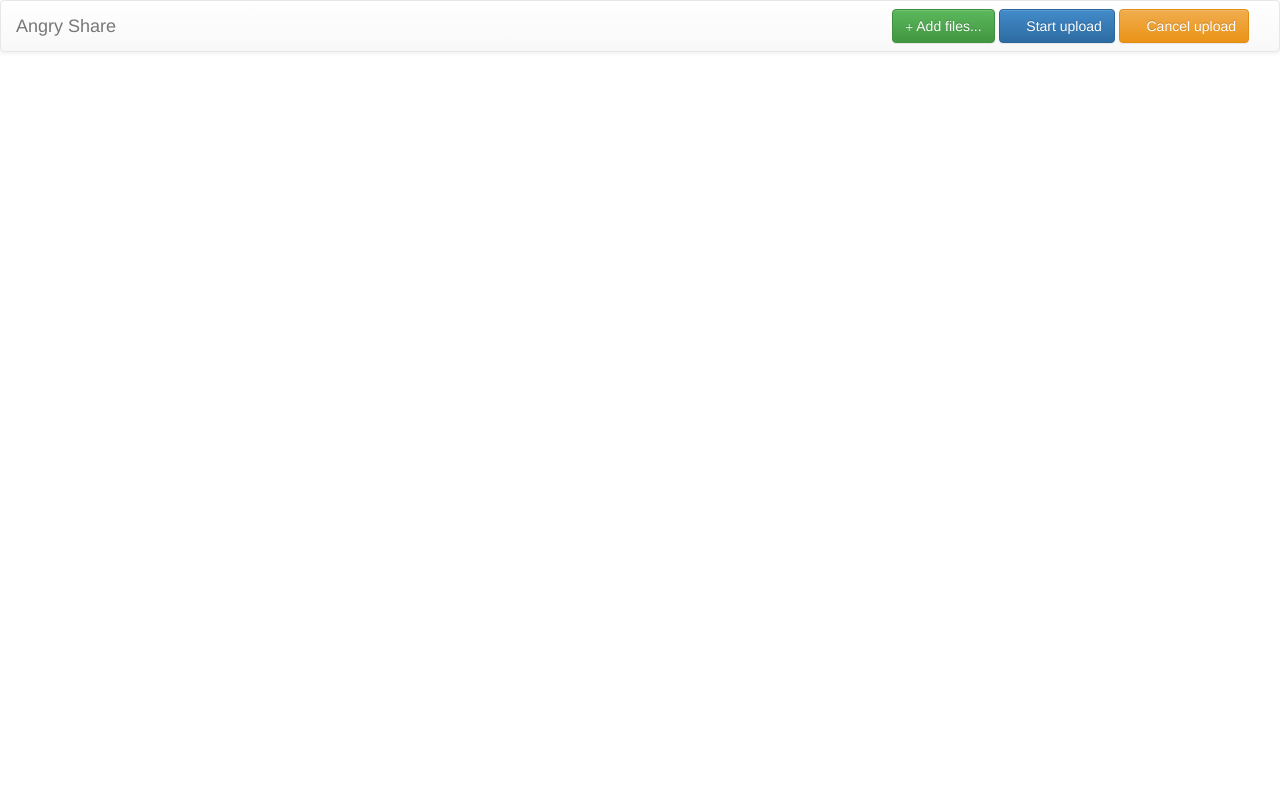
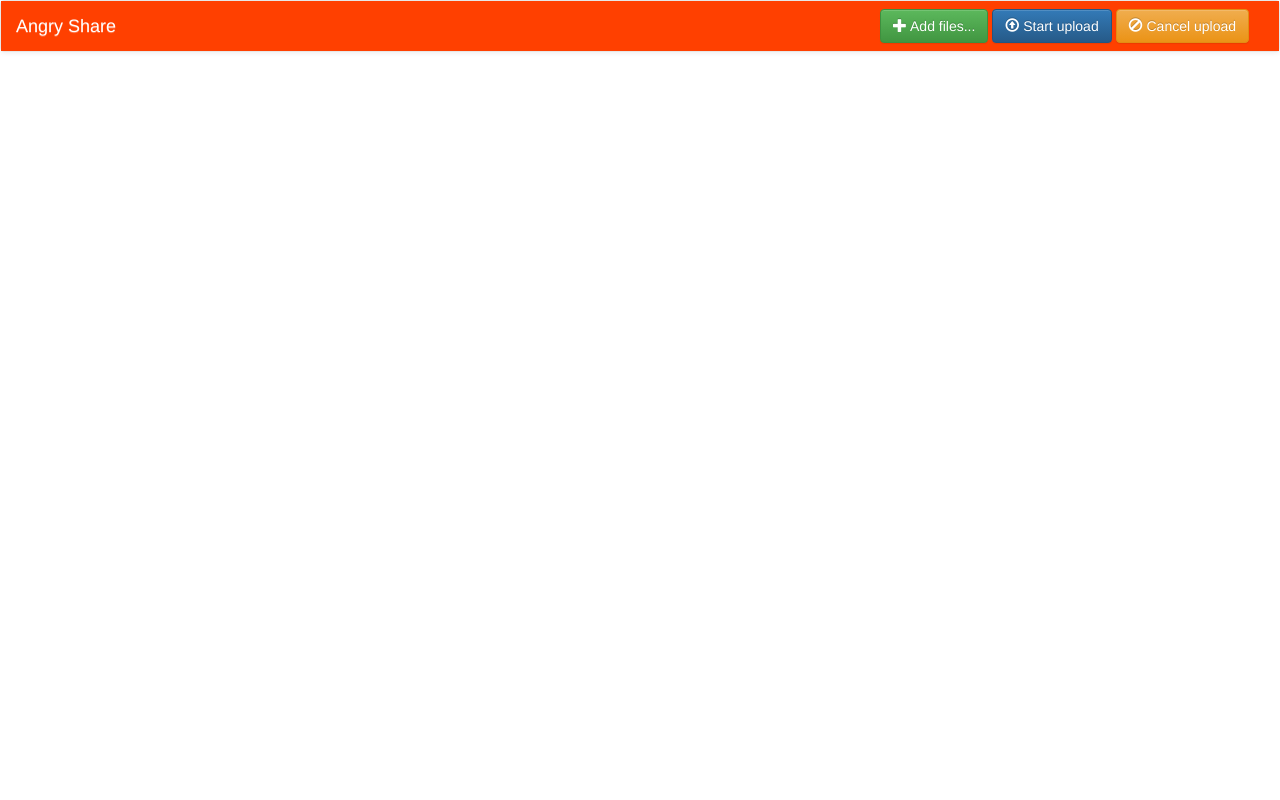
Before and after one commit to nckz/angryshare, a Flask app: template templates/directory_index.html in a window 1280 px wide. Run offline with Flask 2, Linux system fonts and the light colour scheme; the template is opened without the code that fills it, so the values that code supplies are empty; some libraries are stand-ins or nearby versions; some web fonts are replaced.

Commit message:
made colors angry

```diff
--- a/templates/directory_index.html
+++ b/templates/directory_index.html
@@ -5,12 +5,12 @@
   <title>Angry Share</title>
 
   <!-- Latest compiled and minified CSS -->
-  <!-- <link rel="stylesheet" href="http://netdna.bootstrapcdn.com/bootstrap/3.1.1/css/bootstrap.min.css"> -->
-  <link rel="stylesheet" href="{{ url_for('static', filename='bootstrap.css') }}">
+  <link rel="stylesheet" href="http://netdna.bootstrapcdn.com/bootstrap/3.1.1/css/bootstrap.min.css">
+  <!-- <link rel="stylesheet" href="{{ url_for('static', filename='bootstrap.css') }}"> -->
 
   <!-- Optional theme -->
-  <!-- <link rel="stylesheet" href="http://netdna.bootstrapcdn.com/bootstrap/3.1.1/css/bootstrap-theme.min.css"> -->
-  <link rel="stylesheet" href="{{ url_for('static', filename='bootstrap-theme.css') }}">
+  <link rel="stylesheet" href="http://netdna.bootstrapcdn.com/bootstrap/3.1.1/css/bootstrap-theme.min.css">
+  <!-- <link rel="stylesheet" href="{{ url_for('static', filename='bootstrap-theme.css') }}"> -->
 
   <script src="https://ajax.googleapis.com/ajax/libs/jquery/1.12.0/jquery.min.js"></script>
 
@@ -26,6 +26,20 @@
   <style>
     html, body {
       height: 100%;
+      color: #ff8000;
+    }
+
+    a {
+      color: #ff4000;
+    }
+
+    a:hover {
+      color: #ff8000;
+    }
+
+    #as-nav {
+        background-color: #ff4000;
+        color: #ffffff;
     }
 
     /* Mimic table appearance */
@@ -78,7 +92,7 @@
 <body> <!-- BODY -->
 
 <nav class="navbar navbar-default">
-  <div class="container-fluid">
+  <div class="container-fluid" id="as-nav">
     <!-- Brand and toggle get grouped for better mobile display -->
     <div class="navbar-header">
       <button type="button" class="navbar-toggle collapsed" data-toggle="collapse" data-target="#actions" aria-expanded="false">
@@ -87,7 +101,7 @@
         <span class="icon-bar"></span>
         <span class="icon-bar"></span>
       </button>
-      <a class="navbar-brand" href="#">Angry Share</a>
+      <a class="navbar-brand" href="#" id="as-nav">Angry Share</a>
     </div>
 
     <div class="collapse navbar-collapse pull-right" id="actions">
```
